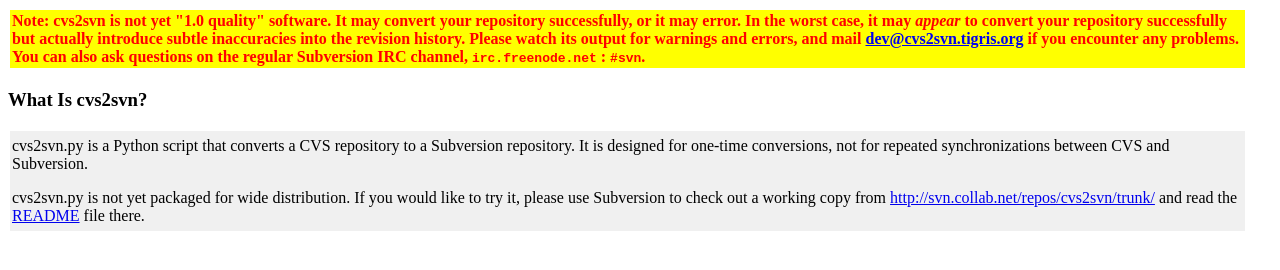
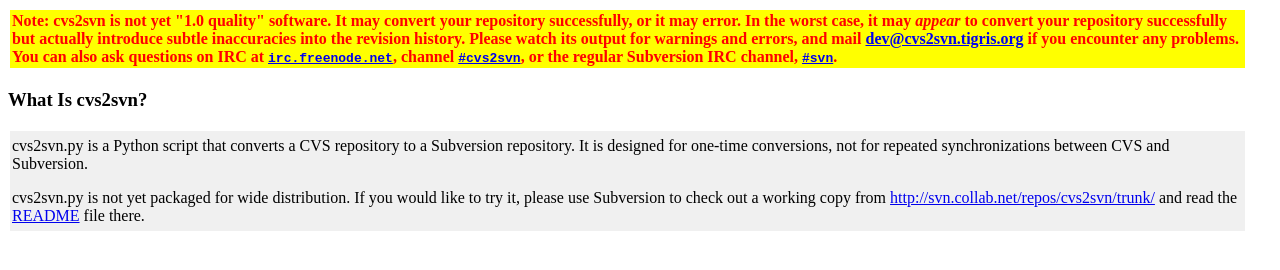
Before and after one commit to timofonic-git/cvs2git, a plain HTML site: page www/index.html in a window 1280 px wide. Drawn offline with Linux system fonts and the light colour scheme.

Commit message:
* www/index.html (Yellow Box): Update IRC info.

```diff
--- a/www/index.html
+++ b/www/index.html
@@ -9,9 +9,11 @@ repository successfully, or it may error.  In the worst case, it may
 introduce subtle inaccuracies into the revision history.  Please watch
 its output for warnings and errors, and mail <a
 href="/servlets/ProjectMailingListList">dev@cvs2svn.tigris.org</a>
-if you encounter any problems.  You can also ask questions on the
-regular Subversion IRC channel,
-<b><tt>irc.freenode.net</tt></b>&nbsp;:&nbsp;<b><tt>#svn</tt></b>.
+if you encounter any problems.  You can also ask questions on IRC
+at <tt><a href="irc://irc.freenode.net/">irc.freenode.net</a></tt>,
+channel <tt><a href="irc://irc.freenode.net/cvs2svn">#cvs2svn</a></tt>,
+or the regular Subversion IRC channel,
+<tt><a href="irc://irc.freenode.net/svn">#svn</a></tt>.
 </b>
 </font>
 </TD>
```
